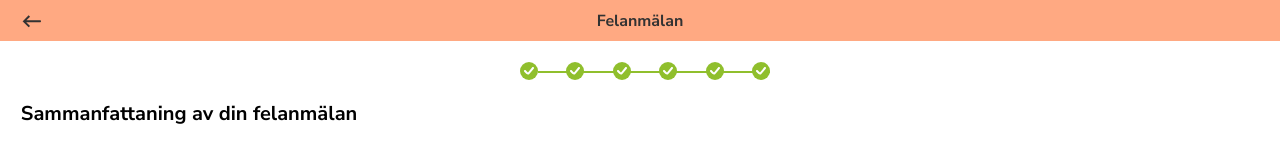
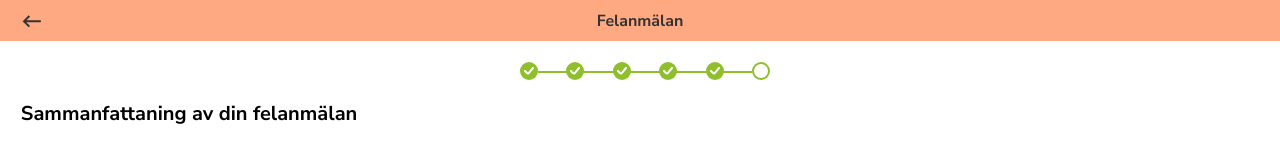
Before and after one commit to allmannyttan/felanmalan, a React (Vite) app in the folder packages/client/: page /sammanfattning in a window 1280 px wide. Shown: the top 159 px of the page. Built offline with nearby package versions, Linux system fonts and the light colour scheme; the HTML template or start-up script is replaced by a standard one.

Commit message:
chore: add border to progressbar

```diff
--- a/packages/client/src/components/ProgressBar.tsx
+++ b/packages/client/src/components/ProgressBar.tsx
@@ -7,7 +7,7 @@ import { ProgressStatus, Pages } from '../utils/types'
 import { useLocation } from 'react-router-dom'
 
 interface Completed {
-  completed: boolean
+  status: string
   line: boolean
 }
 
@@ -41,8 +41,15 @@ const StyledLi = styled.li<Completed>`
   z-index: 99;
   position: relative;
   background: ${(props) =>
-    props.completed ? props.theme.colors.green : props.theme.colors.lightGrey};
-  background-image: ${(props) => (props.completed ? `url(${checkMark})` : '')};
+    props.status === 'completed'
+      ? props.theme.colors.green
+      : props.status === 'doing'
+      ? props.theme.colors.white
+      : props.theme.colors.lightGrey};
+  box-shadow: ${(props) =>
+    props.status === 'doing' ? `inset 0px 0px 0px 2px${props.theme.colors.green}` : ''};
+  background-image: ${(props) =>
+    props.status === 'completed' ? `url(${checkMark})` : ''};
   background-repeat: no-repeat;
   background-position: center;
 
@@ -105,11 +112,11 @@ const ProgressBar = () => {
   const getDots = (status: string, i: number) => {
     switch (status) {
       case 'completed':
-        return <StyledLi key={i} completed={true} line={true} />
+        return <StyledLi key={i} status="completed" line={true} />
       case 'doing':
-        return <StyledLi key={i} completed={true} line={false} />
+        return <StyledLi key={i} status="doing" line={false} />
       case 'next':
-        return <StyledLi key={i} completed={false} line={false} />
+        return <StyledLi key={i} status="next" line={false} />
 
       default:
         break
```
